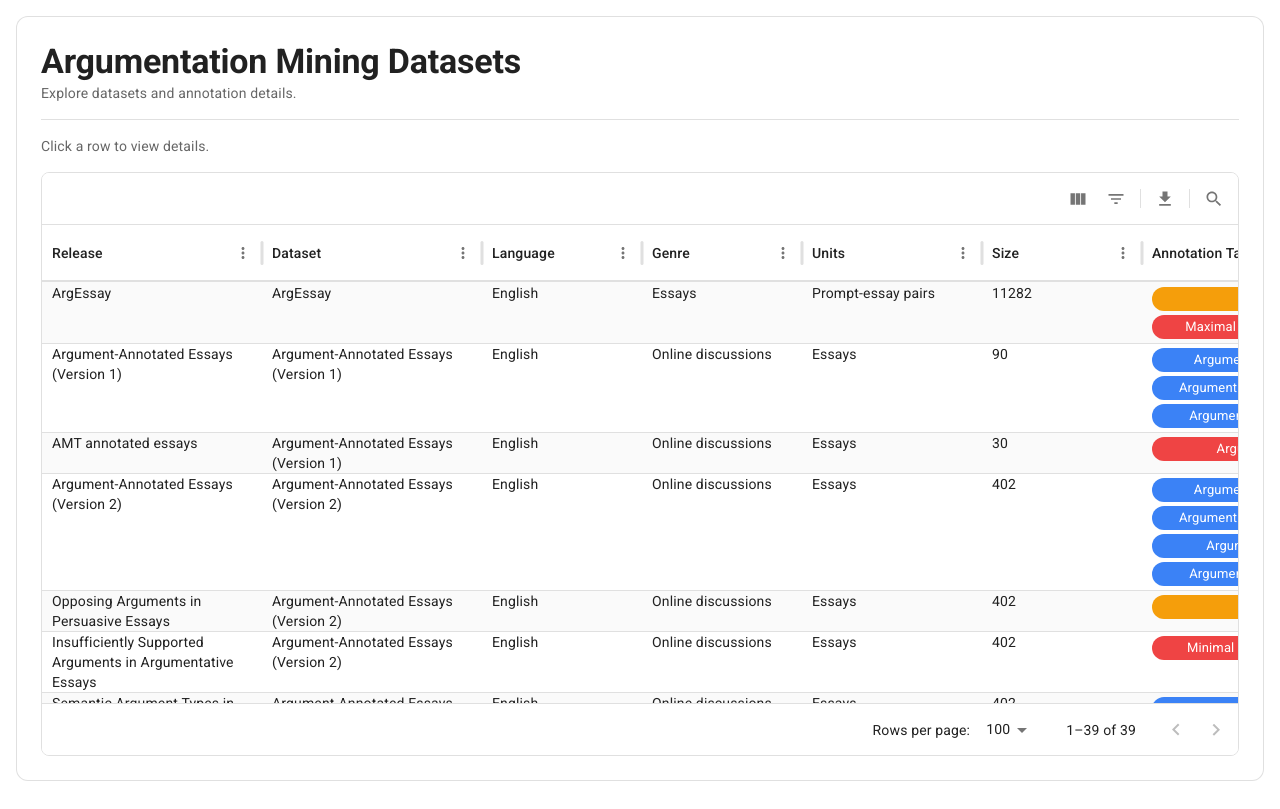
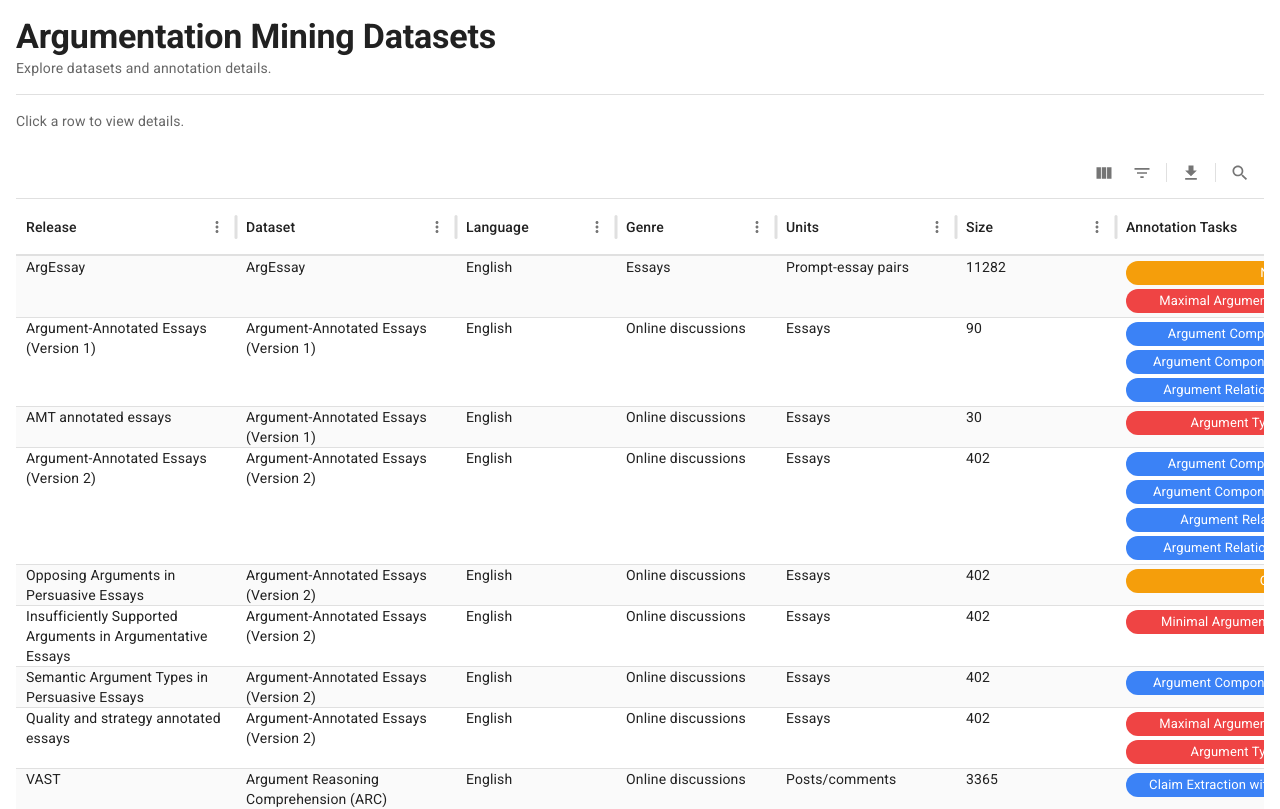
Before and after one commit to infoqualitylab/arg-mining-corpora, a React (Vite) app: page / in a window 1280 px wide. Shown: the top 809 px of the page. Built offline with nearby package versions, Linux system fonts and the light colour scheme; some icons are missing.

Commit message:
removed scrolling issues

```diff
--- a/src/App.tsx
+++ b/src/App.tsx
@@ -174,15 +174,6 @@ function App() {
       }}
     >
       <Box sx={{ width: "100%" }}>
-        <Card
-          variant="outlined"
-          sx={{
-            borderRadius: 3,
-            bgcolor: "background.paper",
-            borderColor: "divider",
-          }}
-        >
-          <CardContent sx={{ p: { xs: 2, md: 3 } }}>
             <Stack
               direction={{ xs: "column", sm: "row" }}
               spacing={2}
@@ -225,17 +216,8 @@ function App() {
 
             </Stack>
 
-            <Box
-              sx={{
-                height: "73vh",
-                width: "100%",
-                borderRadius: 2,
-                overflow: "hidden",
-                border: 1,
-                borderColor: "divider",
-              }}
-            >
               <DataGrid
+                autoHeight
                 rows={rows}
                 columns={columns}
                 showToolbar
@@ -243,7 +225,7 @@ function App() {
                 disableRowSelectionOnClick
                 onRowClick={(params) => handleClickOpen(params.row)}
                 sx={{
-                  border: 0,
+                  border: 'none',
 
                   "& .MuiDataGrid-columnHeaders": {
                     position: "sticky",
@@ -286,9 +268,6 @@ function App() {
                 },
                 }}
               />
-            </Box>
-          </CardContent>
-        </Card>
         <CombinedDrawer
           open={open}
           onClose={handleClose}
```
